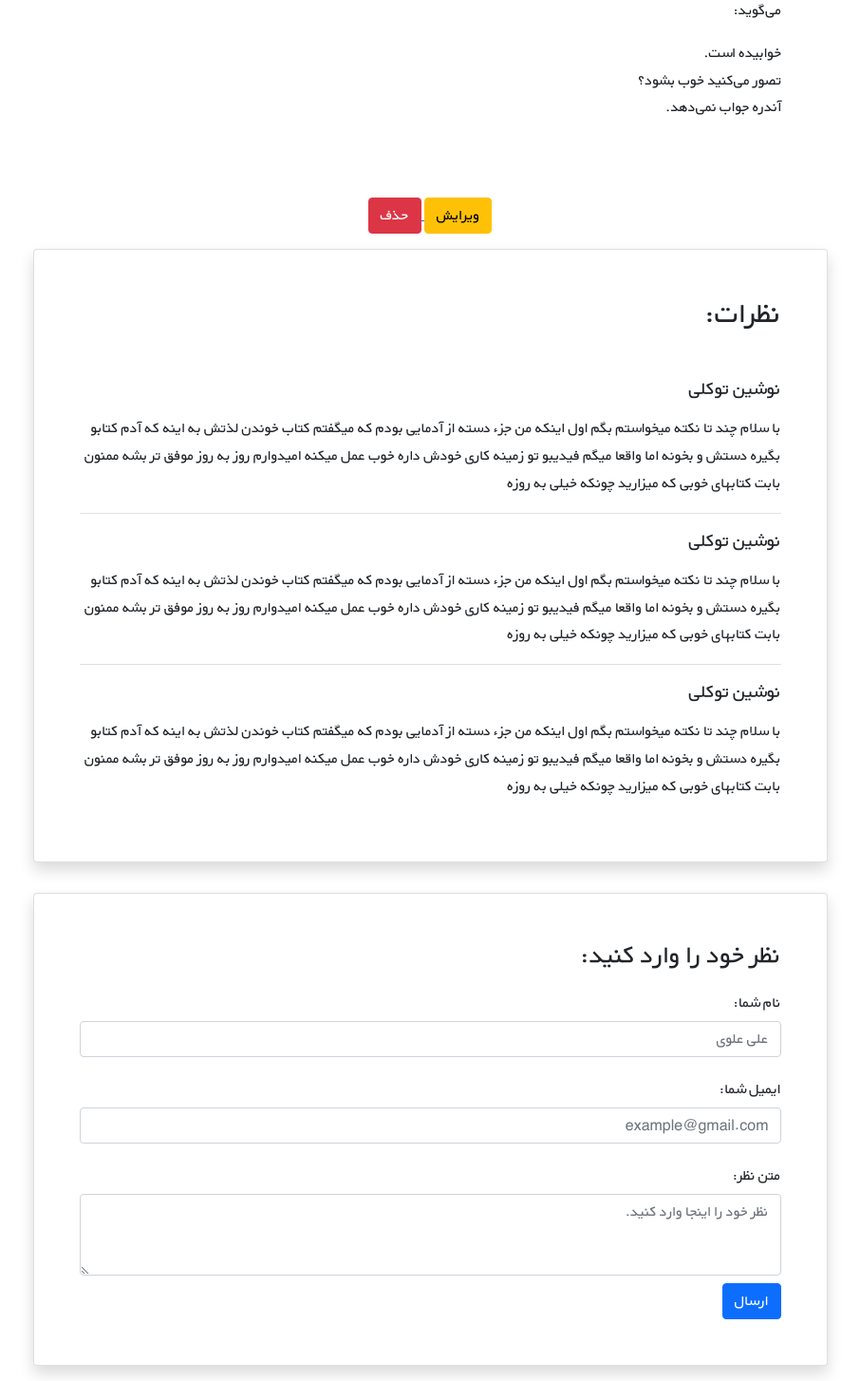
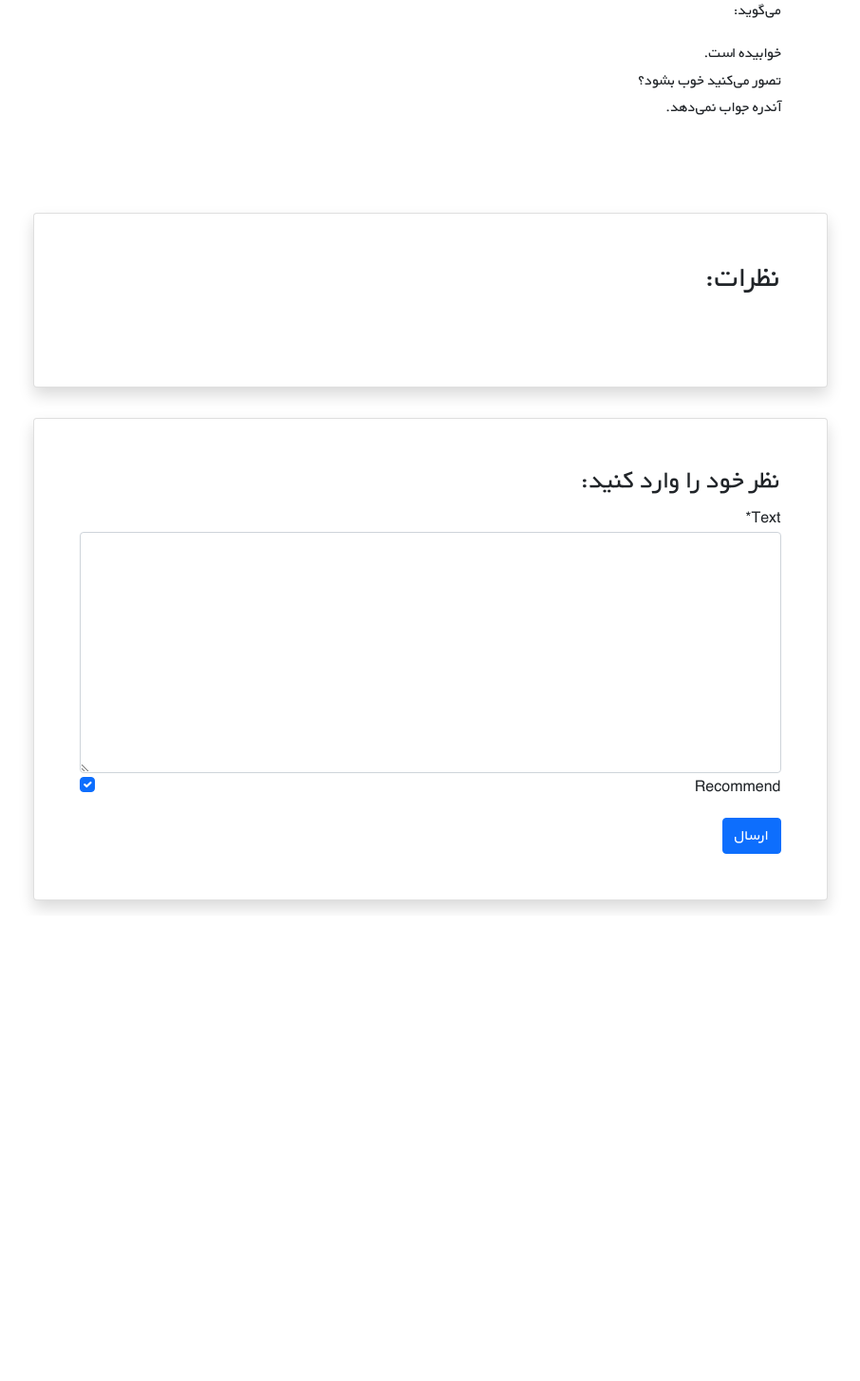
Before and after one commit to imankhademi/django_course_bookstore_proj, a Django app: page /books/7/ in a window 1280 px wide. Shown: the part 1890-3344 px from the top of the page at 95% size, without its empty margins (187-1093 px from the left). After the commit the page ends 2849 px from the top, so only its background shows below. Run offline with Django 4.2, Linux system fonts and the light colour scheme; a user stored in the database is signed in; data comes from the database, SQL or seed files in the repository; both versions use the stored data as it was after the commit; parts of the project's set-up code (start-up, migrations or seed data) failed here and were passed over; some libraries are stand-ins or nearby versions.

Commit message:
add models and form for comment

```diff
--- a/book/templates/book/book_detail.html
+++ b/book/templates/book/book_detail.html
@@ -1,4 +1,6 @@
 {% extends '_base.html' %}
+
+{% load crispy_forms_tags %}
 
 {% block title %}
     جزییات کتاب {{ book.title }}
@@ -21,8 +23,20 @@
                         <div class="col-xs-12 col-md-6 text-center text-md-end mt-md-1 mt-4">
                             <h1>{{ book.title }}</h1>
                             <h5 class="small my-1"><span class="text-muted">نویسنده: </span>{{ book.author }}</h5>
-                            <h5 class="small my-1"><span class="text-muted">پست شده توسط: </span>{{ book.user.username }}</h5>
+                            <h5 class="small my-1"><span
+                                    class="text-muted">پست شده توسط: </span>{{ book.user.username }}</h5>
+                            <div align="center">
+                                {% if book.user == user %}
+                                    <a href="{% url 'book_update' book.id %}">
+                                        <button type="submit" class="btn btn-warning">ویرایش</button>
+                                    </a>
+                                    <a href="{% url 'book_delete' book.id %}">
+                                        <button type="submit" class="btn btn-danger">حذف</button>
+                                    </a>
+                                {% endif %}
+                            </div>
                         </div>
+
                         <div class="col-xs-12 col-md-3 d-flex flex-column">
                             <h3 class="align-self-center pt-2 text-muted align-self-md-end">
                                 {{ book.price }} تومان
@@ -36,46 +50,23 @@
                         {{ book.description|linebreaks }}
                     </div>
                 </div>
-                <div align="center">
-                    <a href="{% url 'book_update' book.id %}">
-                        <button type="submit" class="btn btn-warning">ویرایش</button>
-                    </a>
-
-                    <a href="{% url 'book_delete' book.id %}">
-                        <button type="submit" class="btn btn-danger">حذف</button>
-                    </a>
-                </div>
 
                 <div class="d-flex justify-content-center">
                     <div class="card shadow my-3 p-5 w-sm-75 w-100">
                         <h2 class="mb-5">نظرات:</h2>
-                        <div class="border-bottom mb-3">
-                            <h5 class="mb-3">نوشین توکلی</h5>
-                            <p>با سلام چند تا نکته میخواستم بگم اول اینکه من جزء دسته از آدمایی بودم که میگفتم کتاب
-                                خوندن لذتش
-                                به اینه که آدم کتابو بگیره دستش و بخونه اما واقعا میگم فیدیبو تو زمینه کاری خودش داره
-                                خوب عمل
-                                میکنه امیدوارم روز به روز موفق تر بشه ممنون بابت کتابهای خوبی که میزارید چونکه خیلی به
-                                روزه</p>
-                        </div>
-                        <div class="border-bottom mb-3">
-                            <h5 class="mb-3">نوشین توکلی</h5>
-                            <p>با سلام چند تا نکته میخواستم بگم اول اینکه من جزء دسته از آدمایی بودم که میگفتم کتاب
-                                خوندن لذتش
-                                به اینه که آدم کتابو بگیره دستش و بخونه اما واقعا میگم فیدیبو تو زمینه کاری خودش داره
-                                خوب عمل
-                                میکنه امیدوارم روز به روز موفق تر بشه ممنون بابت کتابهای خوبی که میزارید چونکه خیلی به
-                                روزه</p>
-                        </div>
-                        <div>
-                            <h5 class="mb-3">نوشین توکلی</h5>
-                            <p>با سلام چند تا نکته میخواستم بگم اول اینکه من جزء دسته از آدمایی بودم که میگفتم کتاب
-                                خوندن لذتش
-                                به اینه که آدم کتابو بگیره دستش و بخونه اما واقعا میگم فیدیبو تو زمینه کاری خودش داره
-                                خوب عمل
-                                میکنه امیدوارم روز به روز موفق تر بشه ممنون بابت کتابهای خوبی که میزارید چونکه خیلی به
-                                روزه</p>
-                        </div>
+                        {% for comment in comments %}
+                            {% if comment.is_active %}
+                                <div class="border-bottom mb-3">
+                                    <h5 class="mb-3">{{ comment.user.username }}</h5>
+                                    {% if comment.recommend %}
+                                        <p style="color: green"> توصیه می شود</p>
+                                    {% else %}
+                                        <p style="color: red"> توصیه نمی شود</p>
+                                    {% endif %}
+                                    <p> {{ comment.text|linebreaks }} </p>
+                                </div>
+                            {% endif %}
+                        {% endfor %}
                     </div>
                 </div>
 
@@ -83,20 +74,9 @@
                     <div class="card shadow my-3 p-5 w-sm-75 w-100">
                         <h3>نظر خود را وارد کنید:</h3>
                         <form method="POST">
-                            <div class="form-group py-2">
-                                <label class="py-1" for="author_name">نام شما:</label>
-                                <input type="text" class="form-control" placeholder="علی علوی" name="author_name">
-                            </div>
-                            <div class="form-group py-2">
-                                <label class="py-1" for="email">ایمیل شما:</label>
-                                <input type="email" class="form-control" placeholder="example@gmail.com" name="email">
-                            </div>
-                            <div class="form-group py-2">
-                                <label class="py-1" for="comment_text">متن نظر:</label>
-                                <textarea class="form-control" name="text" rows="3"
-                                          placeholder="نظر خود را اینجا وارد کنید."></textarea>
-                            </div>
-                            <button type="submit" class="btn btn-primary">ارسال</button>
+                            {% csrf_token %}
+                            {{ comment_form|crispy }}
+                            <button type="submit" class="btn btn-primary mt-3">ارسال</button>
 
                         </form>
                     </div>
--- a/book/views.py
+++ b/book/views.py
@@ -2,7 +2,7 @@
 from django.shortcuts import get_object_or_404, render
 from django.views import generic
 from django.urls import reverse_lazy
-from django.contrib.auth.mixins import LoginRequiredMixin
+from django.contrib.auth.mixins import LoginRequiredMixin, UserPassesTestMixin
 
 
 from .models import Book
@@ -20,7 +20,7 @@
 #     model = Book
 #     template_name = 'book/book_detail.html'
 
-@login_required
+
 def book_detail(request, pk):
     book = get_object_or_404(Book, pk=pk)
     book_comments = book.comments.all()
@@ -49,13 +49,21 @@
     template_name = 'book/create_post.html'
 
 
-class BookUpdatePost(LoginRequiredMixin, generic.UpdateView):
+class BookUpdatePost(LoginRequiredMixin, UserPassesTestMixin,generic.UpdateView):
     model = Book
     fields = ['title', 'description', 'author', 'cover', ]
     template_name = 'book/update_post.html'
 
+    def test_func(self):
+        obj = self.get_object()
+        return obj.user == self.request.user
 
-class BookDeletePost(LoginRequiredMixin, generic.DeleteView):
+
+class BookDeletePost(LoginRequiredMixin, UserPassesTestMixin ,generic.DeleteView):
     model = Book
     template_name = 'book/delete_post.html'
     success_url = reverse_lazy('book_list')
+
+    def test_func(self):
+        obj = self.get_object()
+        return obj.user == self.request.user
```
Also changed, not shown: db.sqlite3.
